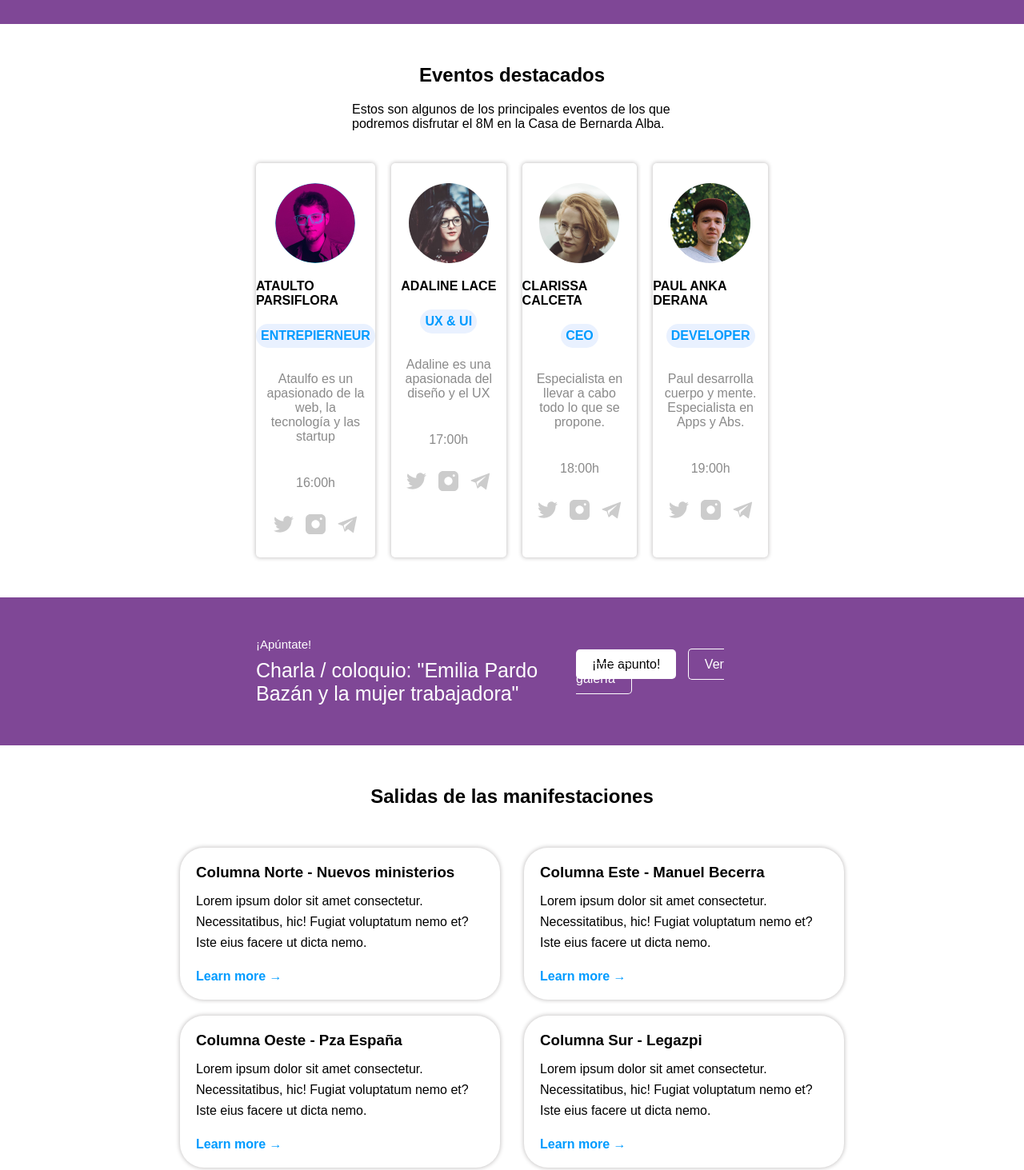
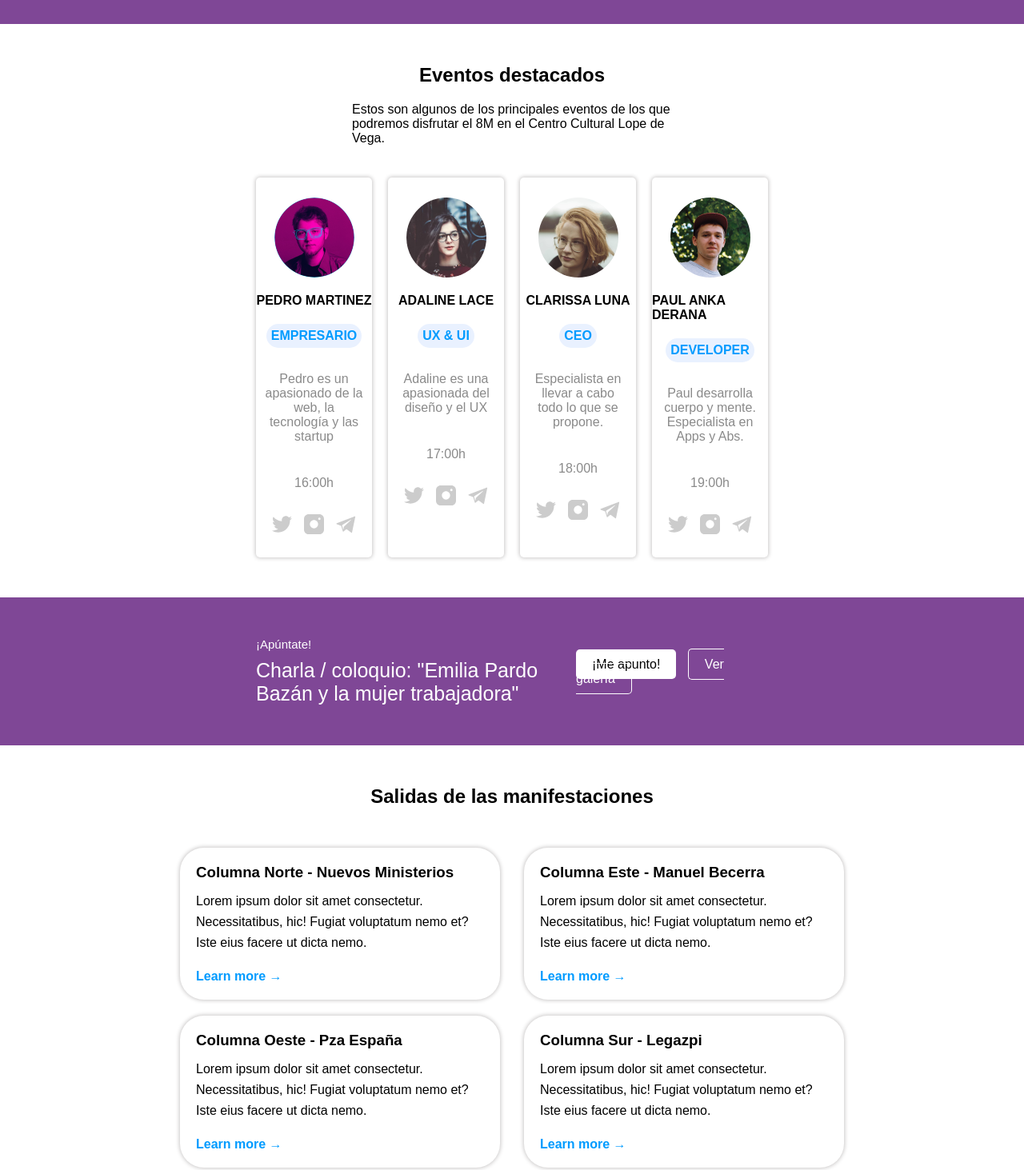
Before and after one commit to DanielDW23/Ejercicio_2--LAYOUT, a plain HTML site: page index.html in a window 1280 px wide. Shown: the part 280-1743 px from the top of the page at 80% size. Drawn offline with Linux system fonts and the light colour scheme.

Commit message:
Update index.html

```diff
--- a/index.html
+++ b/index.html
@@ -42,15 +42,15 @@
         <h2 class="center_text">Eventos destacados</h2>
 
         <p class="center_paragraph">
-            Estos son algunos de los principales eventos de los que podremos disfrutar el 8M en la Casa de Bernarda Alba.
+            Estos son algunos de los principales eventos de los que podremos disfrutar el 8M en el Centro Cultural Lope de Vega.
         </p>
 
         <div class="container_events">
             <div class="event1">
                 <img class="imagPerfil" src="imgs/ataulfo.jpg" alt="imagen de perfil" >
-                <p class="bold">ATAULTO PARSIFLORA</p>
-                <P class="backgrounGrey blue bold">ENTREPIERNEUR</P>
-                <P class="parrafo_Events">Ataulfo es un apasionado de la web, la tecnología y las startup</P>
+                <p class="bold">PEDRO MARTINEZ</p>
+                <P class="backgrounGrey blue bold">EMPRESARIO</P>
+                <P class="parrafo_Events">Pedro es un apasionado de la web, la tecnología y las startup</P>
                 <p class="parrafo_Events">16:00h</p>
                 <div class="caja_redes">
                     <div><img src="imgs/twitter.svg" alt="Icono de Twitter" > </div>
@@ -74,7 +74,7 @@
 
             <div class="event1">
                 <img class="imagPerfil" src="imgs/clarissa.jpg" alt="imagen de perfil" >
-                <p class="bold">CLARISSA CALCETA</p>
+                <p class="bold">CLARISSA LUNA</p>
                 <P class="backgrounGrey blue bold">CEO</P>
                 <P class="parrafo_Events" >Especialista en llevar a cabo todo lo que se propone.</P>
                 <p class="parrafo_Events">18:00h</p>
@@ -128,7 +128,7 @@
 
             <div class="cotenedor_intermedio">
                 <div class="third_interior_flex">
-                    <h3 class="bold" >Columna Norte - Nuevos ministerios</h3>
+                    <h3 class="bold" >Columna Norte - Nuevos Ministerios</h3>
 
                     <div class="third_parrafo">
                         <p>Lorem ipsum dolor sit amet consectetur.</p>
@@ -249,7 +249,7 @@
         <h2 class="center_text">Aprende e Inspira</h2>
 
         <p class="sixthCenter_paragraph">
-            El Frente Judeico Popular, junto con el Frente Popular de Judea, se han unido para realizar un taller que hablará de cómo organizar un periódico sin financiación de empresas del Ibex35, democrático, descentralizado y de propiedad <span class="centrar_final_parrafo">colectiva.</span>
+            El 8M, día de la mujer en España, es una jornada de lucha y reivindicación por la igualdad de género. Miles de mujeres salen a las calles para visibilizar las desigualdades y exigir cambios. Este movimiento busca poner fin a la discriminación, el machismo y la violencia hacia las mujeres. Es un día para recordar que aún queda camino por recorrer hacia la igualdad real y para unir fuerzas en la transformación social. <span class="centrar_final_parrafo">¡La lucha continúa! #8M #DíaDeLaMujer</span>
         </p>
 
 
```
